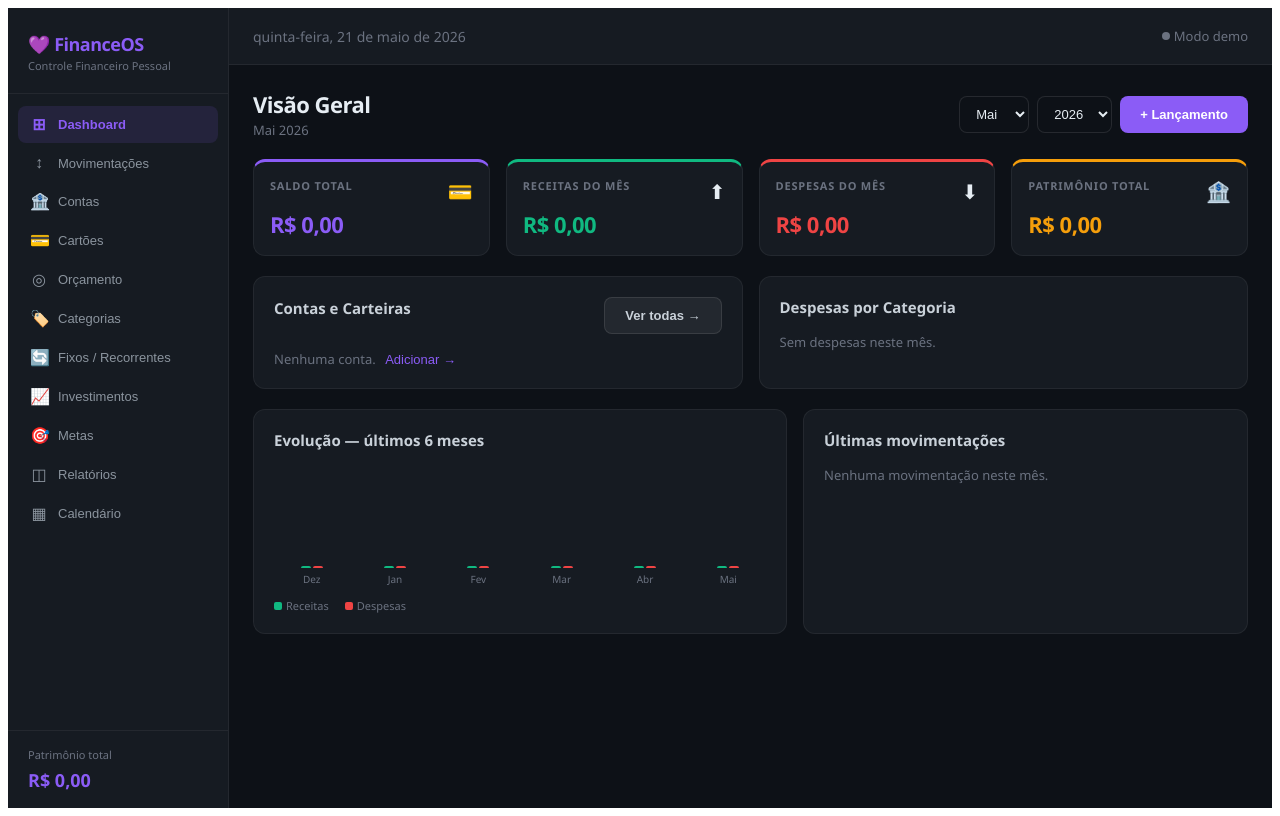
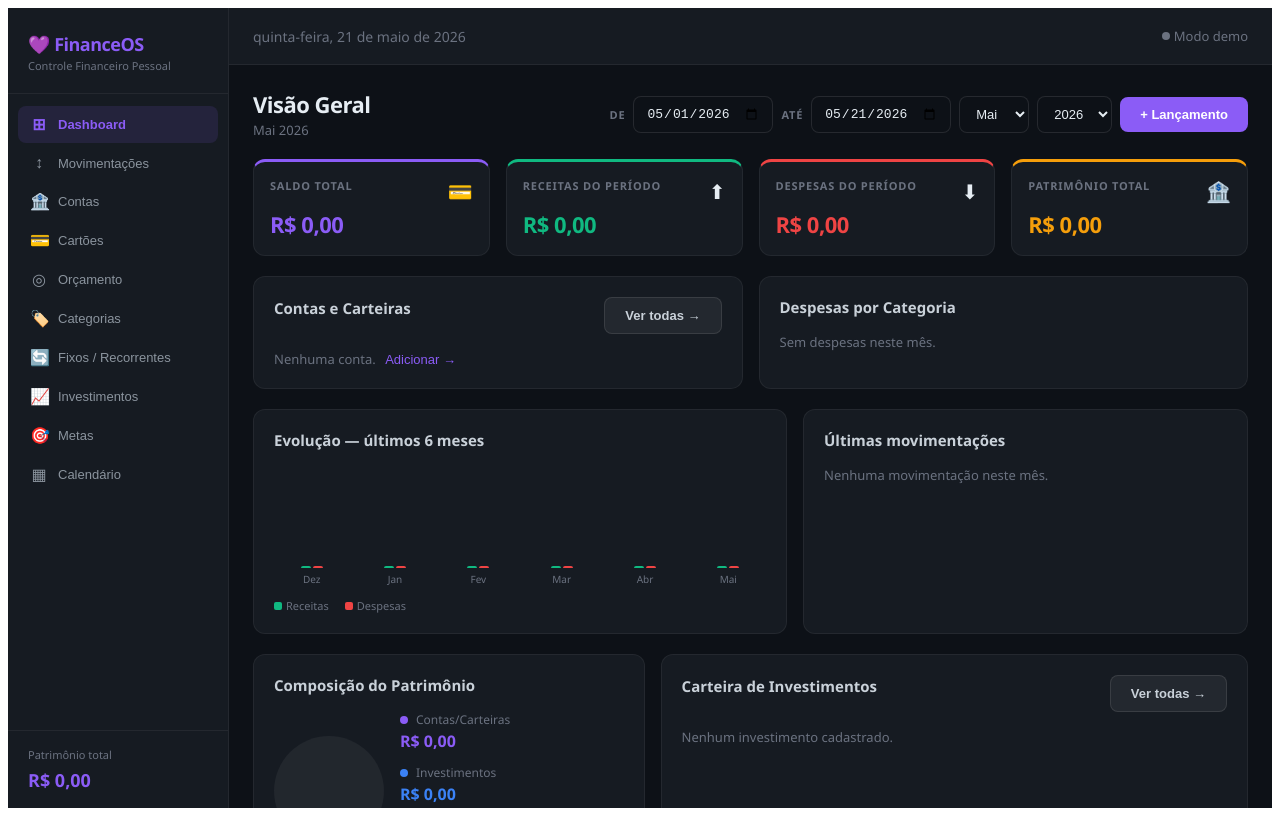
Before and after one commit to Jonatas-Luciano/FinanceOS, a React (Vite) app: page / in a window 1280 px wide. Built offline with nearby package versions, Linux system fonts and the light colour scheme.

Commit message:
feat:Análise de despesas por período de tempo selecionado - page reports

```diff
--- a/src/FinanceApp.jsx
+++ b/src/FinanceApp.jsx
@@ -121,6 +121,19 @@ export default function FinanceOS() {
   const [cardForm, setCardForm] = useState({ name: '', limit_amount: '', closing_day: 10, due_day: 15, account_id: '', color: '#EC4899'})
   const [cardExpForm, setCardExpForm] = useState({ description: '', amount: '', category_id: '', date: new Date().toISOString().split('T')[0], notes: '', installments: 1 })
   const [showGuide, setShowGuide] = useState(false)
+  const [dashFrom, setDashFrom] = useState(new Date(thisYear, thisMonth, 1).toISOString().split('T')[0])
+  const [dashTo, setDashTo] = useState(new Date().toISOString().split('T')[0])
+
+  useEffect(() => {
+  if (!window.db || !dbReady) return;
+  const loadInitialReport = async () => {
+    try {
+      const data = await window.db.reports.byRange({ from: reportFrom, to: reportTo });
+      setReportData(data);
+    } catch (err) { console.error(err); }
+  };
+  loadInitialReport();
+}, [dbReady]); // só na montagem
 
   useEffect(() => {
     if (!window.db) return;
@@ -177,6 +190,18 @@ export default function FinanceOS() {
       return { ...c, total, pct: c.budget ? (total / c.budget) * 100 : 0 };
     }).filter(Boolean).sort((a, b) => b.total - a.total);
   }, [monthTx, categories]);
+
+  const dashTx = useMemo(() => {
+    const from = new Date(dashFrom + "T00:00:00");
+    const to = new Date(dashTo + "T23:59:59");
+    return transactions.filter(t => {
+      const d = new Date(t.date + "T00:00:00");
+      return d >= from && d <= to;
+    });
+  }, [transactions, dashFrom, dashTo]);
+
+  const dashIncome  = useMemo(() => dashTx.filter(t => t.type === "income").reduce((s, t) => s + t.amount, 0), [dashTx]);
+  const dashExpense = useMemo(() => dashTx.filter(t => t.type === "expense").reduce((s, t) => s + t.amount, 0), [dashTx]);
 
   const monthlyTrend = useMemo(() => Array.from({ length: 6 }, (_, i) => {
     const d = new Date(thisYear, thisMonth - 5 + i, 1);
@@ -542,7 +567,6 @@ export default function FinanceOS() {
     { id: "recurring", label: "Fixos / Recorrentes", icon: "🔄" },
     { id: "investments",  label: "Investimentos", icon: "📈" },
     { id: "goals",        label: "Metas",         icon: "🎯" },
-    { id: "reports",      label: "Relatórios",    icon: "◫" },
     { id: "calendar",     label: "Calendário",    icon: "▦" },
   ];
 
@@ -570,7 +594,11 @@ export default function FinanceOS() {
             <div style={{ fontSize: 22, fontWeight: 700, letterSpacing: "-0.5px" }}>Visão Geral</div>
             <div style={{ color: "#6B7280", fontSize: 13, marginTop: 2 }}>{monthNames[filterMonth]} {filterYear}</div>
           </div>
-          <div style={{ display: "flex", gap: 8 }}>
+          <div style={{ display: "flex", gap: 8, alignItems: "center", flexWrap: "wrap" }}>
+            <div style={s.label}>De</div>
+            <input style={{ ...s.input, width: 140 }} type="date" value={dashFrom} onChange={e => setDashFrom(e.target.value)} />
+            <div style={s.label}>Até</div>
+            <input style={{ ...s.input, width: 140 }} type="date" value={dashTo} onChange={e => setDashTo(e.target.value)} />
             <select style={{ ...s.select, width: "auto" }} value={filterMonth} onChange={e => setFilterMonth(+e.target.value)}>
               {monthNames.map((m, i) => <option key={i} value={i}>{m}</option>)}
             </select>
@@ -584,8 +612,8 @@ export default function FinanceOS() {
         <div style={{ display: "grid", gridTemplateColumns: "repeat(4, 1fr)", gap: 16 }}>
           {[
             { label: "Saldo Total", value: fmt(totalBalance), color: "#8B5CF6", icon: "💳" },
-            { label: "Receitas do Mês", value: fmt(totalIncome), color: "#10B981", icon: "⬆" },
-            { label: "Despesas do Mês", value: fmt(totalExpense), color: "#EF4444", icon: "⬇" },
+            { label: "Receitas do Período", value: fmt(dashIncome), color: "#10B981", icon: "⬆" },
+            { label: "Despesas do Período", value: fmt(dashExpense), color: "#EF4444", icon: "⬇" },,
             { label: "Patrimônio Total", value: fmtCompact(netWorth), color: "#F59E0B", icon: "🏦" },
           ].map((kpi, i) => (
             <div key={i} style={{ ...s.cardSm, borderTop: `3px solid ${kpi.color}` }}>
@@ -678,6 +706,68 @@ export default function FinanceOS() {
                       </div>
                       <div style={{ fontWeight: 700, fontSize: 13, color: t.type === "income" ? "#10B981" : "#EF4444", flexShrink: 0 }}>
                         {t.type === "income" ? "+" : "-"}{fmt(t.amount)}
+                      </div>
+                    </div>
+                  );
+                })
+            }
+          </div>
+        </div>
+
+        {/* Composição do Patrimônio + Carteira */}
+        <div style={{ display: "grid", gridTemplateColumns: "1fr 1.5fr", gap: 16 }}>
+          <div style={s.card}>
+            <div style={s.sectionTitle}>Composição do Patrimônio</div>
+            <div style={{ display: "flex", gap: 16, alignItems: "center" }}>
+              <DonutChart segments={[
+                { value: Math.max(0, totalBalance), color: "#8B5CF6" },
+                { value: Math.max(0, totalInvested), color: "#3B82F6" }
+              ]} size={110} />
+              <div>
+                {[
+                  { label: "Contas/Carteiras", value: totalBalance, color: "#8B5CF6" },
+                  { label: "Investimentos", value: totalInvested, color: "#3B82F6" }
+                ].map((item, i) => (
+                  <div key={i} style={{ marginBottom: 12 }}>
+                    <div style={{ display: "flex", alignItems: "center", gap: 8 }}>
+                      <div style={s.pill(item.color)} />
+                      <span style={{ fontSize: 12, color: "#6B7280" }}>{item.label}</span>
+                    </div>
+                    <div style={{ fontWeight: 700, fontSize: 16, color: item.color, marginTop: 2 }}>{fmt(item.value)}</div>
+                  </div>
+                ))}
+                <div style={s.sep} />
+                <div style={{ fontSize: 11, color: "#6B7280" }}>Patrimônio total</div>
+                <div style={{ fontWeight: 700, fontSize: 18, marginTop: 2 }}>{fmt(netWorth)}</div>
+              </div>
+            </div>
+          </div>
+
+          <div style={s.card}>
+            <div style={{ ...s.row, marginBottom: 16 }}>
+              <div style={s.sectionTitle}>Carteira de Investimentos</div>
+              <button style={s.btn("ghost")} onClick={() => setPage("investments")}>Ver todas →</button>
+            </div>
+            {investments.length === 0
+              ? <div style={{ color: "#6B7280", fontSize: 13 }}>Nenhum investimento cadastrado.</div>
+              : investments.slice(0, 4).map((inv, idx) => {
+                  const gain = inv.current - inv.invested;
+                  const pct = inv.invested ? ((inv.current / inv.invested) - 1) * 100 : 0;
+                  const color = invColors[inv.type] || "#6B7280";
+                  return (
+                    <div key={inv.id} style={{ display: "flex", alignItems: "center", gap: 12, padding: "10px 0", borderBottom: idx < Math.min(investments.length, 4) - 1 ? "1px solid rgba(255,255,255,0.04)" : "none" }}>
+                      <div style={{ flex: 1, minWidth: 0 }}>
+                        <div style={{ fontWeight: 500, fontSize: 13, overflow: "hidden", textOverflow: "ellipsis", whiteSpace: "nowrap" }}>{inv.name}</div>
+                        <div style={{ display: "flex", gap: 6, marginTop: 3 }}>
+                          <span style={s.badge(color)}>{invLabels[inv.type] || inv.type}</span>
+                          {inv.rate > 0 && <span style={{ fontSize: 11, color: "#6B7280" }}>{inv.rate} {inv.rate_type}</span>}
+                        </div>
+                      </div>
+                      <div style={{ textAlign: "right" }}>
+                        <div style={{ fontWeight: 700, fontSize: 14 }}>{fmt(inv.current)}</div>
+                        <div style={{ fontSize: 11, color: gain >= 0 ? "#10B981" : "#EF4444", fontWeight: 600 }}>
+                          {gain >= 0 ? "+" : ""}{fmtPct(pct)}
+                        </div>
                       </div>
                     </div>
                   );
@@ -1391,9 +1481,16 @@ export default function FinanceOS() {
               </div>
             </div>
           </div>
-          {expByCategory.length > 0 && (
+          {(() => {
+            const analysisData = reportData?.byCategory?.length
+              ? reportData.byCategory
+              : expByCategory;
+            const periodLabel = reportData
+              ? `${reportFrom} a ${reportTo}`
+              : `${monthNames[filterMonth]} ${filterYear}`;
+            return analysisData.length > 0 ? (
               <div style={{ ...s.card, gridColumn: "1 / -1" }}>
-              <div style={s.sectionTitle}>Análise de Despesas — {monthNames[filterMonth]}</div>
+                <div style={s.sectionTitle}>Análise de Despesas — {periodLabel}</div>
                 <table style={{ width: "100%", borderCollapse: "collapse", fontSize: 13 }}>
                   <thead>
                     <tr style={{ borderBottom: "1px solid rgba(255,255,255,0.06)" }}>
@@ -1403,18 +1500,22 @@ export default function FinanceOS() {
                     </tr>
                   </thead>
                   <tbody>
-                  {expByCategory.map(c => {
-                    const saldo = (c.budget || 0) - c.total;
+                    {analysisData.map(c => {
+                      const catFull = categories.find(x => x.id === c.id) || c;
+                      const total = c.total;
+                      const budget = catFull.budget || 0;
+                      const saldo = budget - total;
+                      const pct = budget ? (total / budget) * 100 : 0;
                       return (
                         <tr key={c.id} style={{ borderBottom: "1px solid rgba(255,255,255,0.04)" }}>
-                        <td style={{ padding: "10px 8px" }}><span style={{ marginRight: 8 }}>{c.icon}</span>{c.name}</td>
-                        <td style={{ padding: "10px 8px", fontWeight: 600, color: "#EF4444" }}>{fmt(c.total)}</td>
-                        <td style={{ padding: "10px 8px", color: "#6B7280" }}>{fmt(c.budget || 0)}</td>
+                          <td style={{ padding: "10px 8px" }}><span style={{ marginRight: 8 }}>{catFull.icon}</span>{catFull.name}</td>
+                          <td style={{ padding: "10px 8px", fontWeight: 600, color: "#EF4444" }}>{fmt(total)}</td>
+                          <td style={{ padding: "10px 8px", color: "#6B7280" }}>{fmt(budget)}</td>
                           <td style={{ padding: "10px 8px", color: saldo >= 0 ? "#10B981" : "#EF4444", fontWeight: 600 }}>{fmt(saldo)}</td>
                           <td style={{ padding: "10px 8px" }}>
                             <div style={{ display: "flex", alignItems: "center", gap: 8 }}>
-                            <MiniBar pct={c.pct} color={c.color} />
-                            <span style={{ fontSize: 11, minWidth: 36 }}>{fmtPct(c.pct)}</span>
+                              <MiniBar pct={pct} color={catFull.color} />
+                              <span style={{ fontSize: 11, minWidth: 36 }}>{fmtPct(pct)}</span>
                             </div>
                           </td>
                         </tr>
@@ -1423,7 +1524,8 @@ export default function FinanceOS() {
                   </tbody>
                 </table>
               </div>
-          )}
+            ) : null;
+          })()}
         </div>
       </div>
     ),
```
Lines whose indentation alone changed are shown as unchanged.
